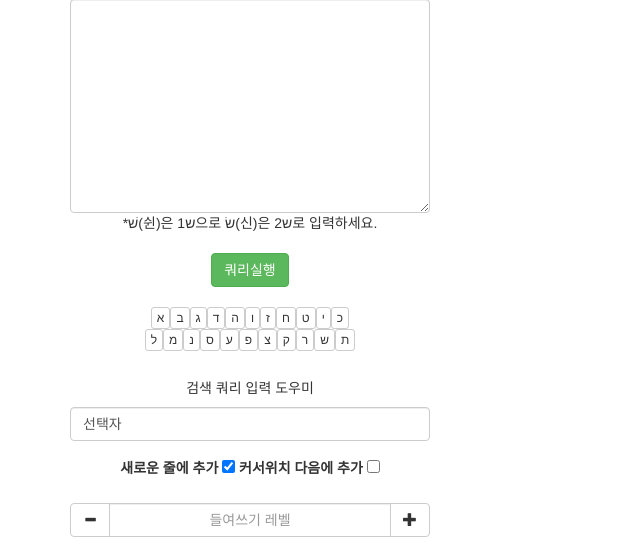
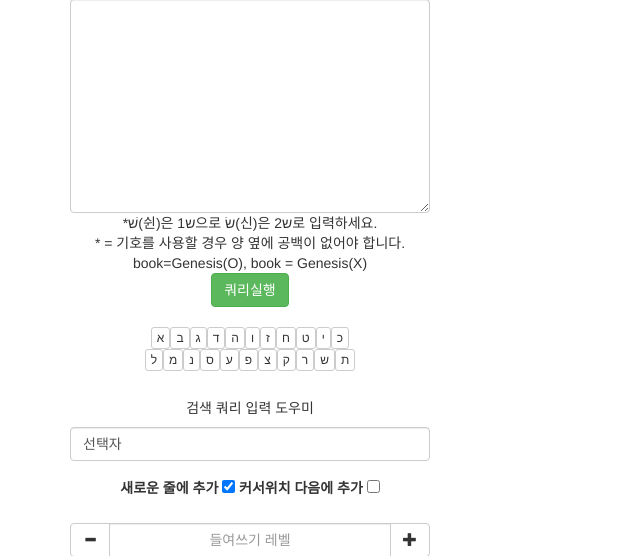
Before and after one commit to kungsik/kimsbible, a Python web app: template templates/search.html in a window 1280 px wide. Shown: the part 213-769 px from the top of the page, without its empty margins (0-640 px from the left). Run offline with Jinja, Linux system fonts and the light colour scheme; the template is opened without the code that fills it, so the values that code supplies are empty; some libraries are stand-ins or nearby versions.

Commit message:
added some helpful instructions

```diff
--- a/templates/main.html
+++ b/templates/main.html
@@ -48,7 +48,7 @@
               <li style="margin: 20px"><a href="http://kimsbible.com" target="_blank">KIM'S BIBLE</a>: 성서학과 성서언어에 관한 다양한 정보를 올리는 블로그</li>
 	      <li style="margin: 20px"><a href="http://alphalef.com" target="_blank">알파알렙 커뮤니티</a>: 알파알렙 성경을 비롯한 원어, 고전어에 관한 커뮤니티 사이트</li>
               <li style="margin: 20px"><a href="https://www.youtube.com/channel/UCgSRYohubxOTB8G7RUb1Szg" target="_blank">유투브 채널</a>: 알파알렙 성경 사용법과 성서 히브리어 강좌</li>
-              <li style="margin: 20px"><a href="https://trello.com/b/g9qRdVek/%EC%95%8C%ED%8C%8C%EC%95%8C%EB%A0%99-%EC%84%B1%EA%B2%BD-%EC%97%85%EB%8D%B0%EC%9D%B4%ED%8A%B8-%EB%A6%AC%EC%8A%A4%ED%8A%B8" target="_blank">알파알렙 업데이트</a>: 알파알렙 성경 최근 업데이트 내역</li>
+              <li style="margin: 20px"><a href="https://www.notion.so/alphalef/746b027386b44614b79b6686864c95f2?v=a2c14506071444a0b308528241a6ff9f" target="_blank">알파알렙 업데이트</a>: 알파알렙 성경 최근 업데이트 내역</li>
             </div>
         </div>
     </h4>
--- a/templates/search.html
+++ b/templates/search.html
@@ -11,7 +11,10 @@
   <div class="col-md-4" style="text-align: center">
     <h4>검색 쿼리 입력</h4>
     <form method="post" id="query_post">
-      <textarea class="form-control" rows="10" name="query" id="query_text"></textarea> *שׁ(쉰)은 ש1으로 שׂ(신)은 ש2로 입력하세요.<br>
+      <textarea class="form-control" rows="10" name="query" id="query_text"></textarea>
+      *שׁ(쉰)은 ש1으로 שׂ(신)은 ש2로 입력하세요.<br>
+      * = 기호를 사용할 경우 양 옆에 공백이 없어야 합니다.<br>
+      book=Genesis(O), book = Genesis(X)
       <br><button type="submit" class="btn btn-success" id="query_submit">쿼리실행</button>
     </form>
 
```
Also changed, not shown: 1 other file.
